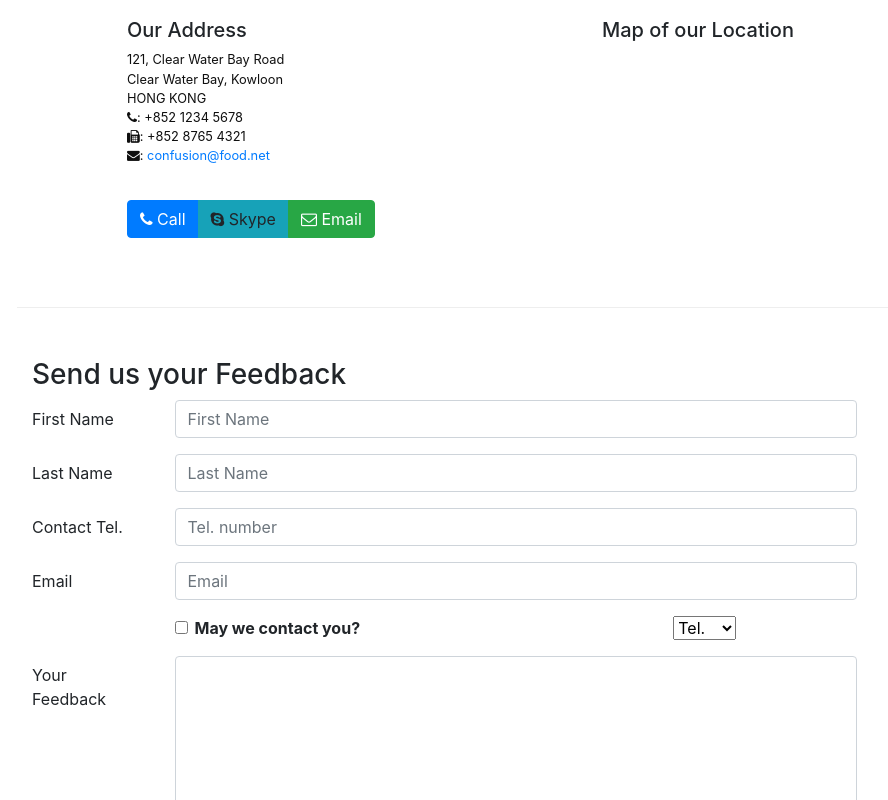
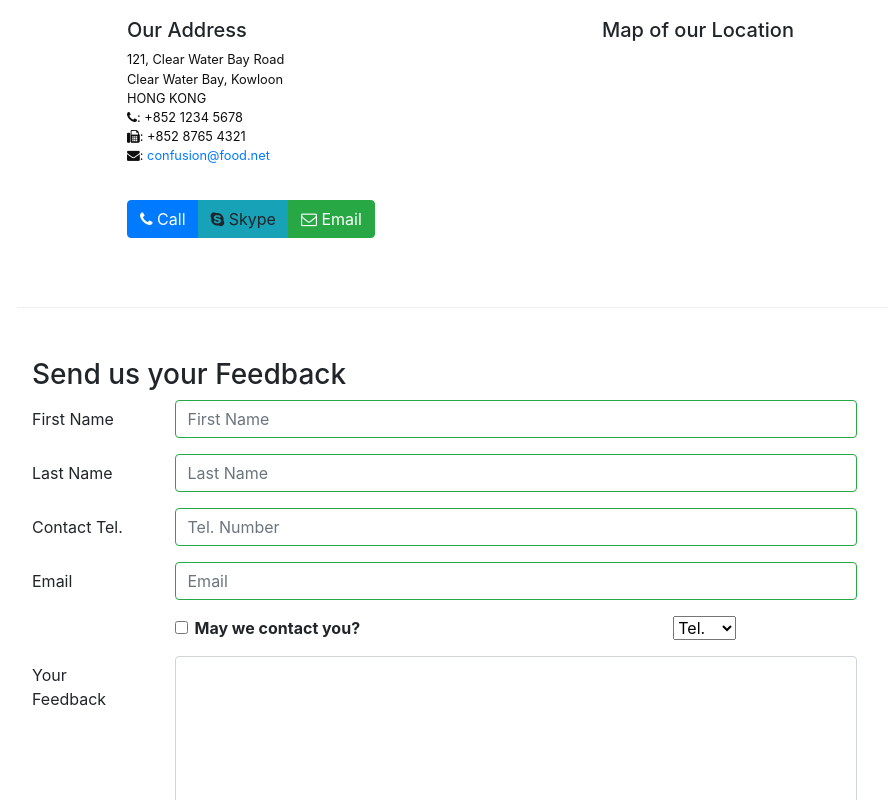
Before and after one commit to p-kayt/-FER201m_React_Lab8, a React (Create React App) app: page /contactus in a window 1280 px wide. Shown: the part 584-1384 px from the top of the page, without its empty margins (53-941 px from the left). Built offline with nearby package versions, Linux system fonts and the light colour scheme.

Commit message:
Controlled Form Validation

```diff
--- a/src/components/ContactComponent.js
+++ b/src/components/ContactComponent.js
@@ -1,51 +1,85 @@
-import React, { Component }from 'react';
-import { Breadcrumb, BreadcrumbItem,
-    Button, Form, FormGroup, Label, Input, Col } from 'reactstrap';
-import { Link } from 'react-router-dom';
+import React, { Component } from "react";
+import { Breadcrumb, BreadcrumbItem, Button, Form, FormGroup, Label, Input, Col, Row, FormFeedback } from "reactstrap";
+import { Link } from "react-router-dom";
 
 class Contact extends Component {
-
    constructor(props) {
       super(props);
 
       this.state = {
-            firstname: '',
-            lastname: '',
-            telnum: '',
-            email: '',
+         firstname: "",
+         lastname: "",
+         telnum: "",
+         email: "",
          agree: false,
-            contactType: 'Tel.',
-            message: ''
+         contactType: "Tel.",
+         message: "",
+         touched: {
+            firstname: false,
+            lastname: false,
+            telnum: false,
+            email: false,
+         },
+      };
+      this.handleSubmit = this.handleSubmit.bind(this);
+      this.handleInputChange = this.handleInputChange.bind(this);
+      this.handleBlur = this.handleBlur.bind(this);
+   }
+
+   handleBlur = (field) => (evt) => {
+      this.setState({
+         touched: { ...this.state.touched, [field]: true },
+      });
    };
 
-        this.handleInputChange = this.handleInputChange.bind(this);
-        this.handleSubmit = this.handleSubmit.bind(this);
+   validate(firstname, lastname, telnum, email) {
+      const errors = {
+         firstname: "",
+         lastname: "",
+         telnum: "",
+         email: "",
+      };
 
+      if (this.state.touched.firstname && firstname.length < 3) errors.firstname = "First Name should be >= 3 characters";
+      else if (this.state.touched.firstname && firstname.length > 10) errors.firstname = "First Name should be <= 10 characters";
+
+      if (this.state.touched.lastname && lastname.length < 3) errors.lastname = "Last Name should be >= 3 characters";
+      else if (this.state.touched.lastname && lastname.length > 10) errors.lastname = "Last Name should be <= 10 characters";
+
+      const reg = /^\d+$/;
+      if (this.state.touched.telnum && !reg.test(telnum)) errors.telnum = "Tel. Number should contain only numbers";
+
+      if (this.state.touched.email && email.split("").filter((x) => x === "@").length !== 1) errors.email = "Email should contain a @";
+
+      return errors;
    }
 
    handleInputChange(event) {
       const target = event.target;
-        const value = target.type === 'checkbox' ? target.checked : target.value;
+      const value = target.type === "checkbox" ? target.checked : target.value;
       const name = target.name;
 
       this.setState({
-          [name]: value
+         [name]: value,
       });
    }
 
    handleSubmit(event) {
-        console.log('Current State is: ' + JSON.stringify(this.state));
-        alert('Current State is: ' + JSON.stringify(this.state));
+      console.log("Current State is: " + JSON.stringify(this.state));
+      alert("Current State is: " + JSON.stringify(this.state));
       event.preventDefault();
    }
 
+   render() {
+      const errors = this.validate(this.state.firstname, this.state.lastname, this.state.telnum, this.state.email);
 
-    render() {
-        return(
+      return (
          <div className="container">
             <div className="row">
                <Breadcrumb>
-                        <BreadcrumbItem><Link to="/home">Home</Link></BreadcrumbItem>
+                  <BreadcrumbItem>
+                     <Link to="/home">Home</Link>
+                  </BreadcrumbItem>
                   <BreadcrumbItem active>Contact Us</BreadcrumbItem>
                </Breadcrumb>
                <div className="col-12">
@@ -61,11 +95,16 @@ class Contact extends Component {
                <div className="col-12 col-sm-4 offset-sm-1">
                   <h5>Our Address</h5>
                   <address>
-                            121, Clear Water Bay Road<br />
-                            Clear Water Bay, Kowloon<br />
-                            HONG KONG<br />
-                            <i className="fa fa-phone"></i>: +852 1234 5678<br />
-                            <i className="fa fa-fax"></i>: +852 8765 4321<br />
+                     121, Clear Water Bay Road
+                     <br />
+                     Clear Water Bay, Kowloon
+                     <br />
+                     HONG KONG
+                     <br />
+                     <i className="fa fa-phone"></i>: +852 1234 5678
+                     <br />
+                     <i className="fa fa-fax"></i>: +852 8765 4321
+                     <br />
                      <i className="fa fa-envelope"></i>: <a href="mailto:confusion@food.net">confusion@food.net</a>
                   </address>
                </div>
@@ -74,9 +113,15 @@ class Contact extends Component {
                </div>
                <div className="col-12 col-sm-11 offset-sm-1">
                   <div className="btn-group" role="group">
-                            <a role="button" className="btn btn-primary" href="tel:+85212345678"><i className="fa fa-phone"></i> Call</a>
-                            <a role="button" className="btn btn-info"><i className="fa fa-skype"></i> Skype</a>
-                            <a role="button" className="btn btn-success" href="mailto:confusion@food.net"><i className="fa fa-envelope-o"></i> Email</a>
+                     <a role="button" className="btn btn-primary" href="tel:+85212345678">
+                        <i className="fa fa-phone"></i> Call
+                     </a>
+                     <a role="button" className="btn btn-info">
+                        <i className="fa fa-skype"></i> Skype
+                     </a>
+                     <a role="button" className="btn btn-success" href="mailto:confusion@food.net">
+                        <i className="fa fa-envelope-o"></i> Email
+                     </a>
                   </div>
                </div>
             </div>
@@ -88,73 +133,108 @@ class Contact extends Component {
                <div className="col-12 col-md-9">
                   <Form onSubmit={this.handleSubmit}>
                      <FormGroup row>
-                                <Label htmlFor="firstname" md={2}>First Name</Label>
+                        <Label htmlFor="firstname" md={2}>
+                           First Name
+                        </Label>
                         <Col md={10}>
-                                    <Input type="text" id="firstname" name="firstname"
+                           <Input
+                              type="text"
+                              id="firstname"
+                              name="firstname"
                               placeholder="First Name"
                               value={this.state.firstname}
-                                        onChange={this.handleInputChange} />
+                              valid={errors.firstname === ""}
+                              invalid={errors.firstname !== ""}
+                              onBlur={this.handleBlur("firstname")}
+                              onChange={this.handleInputChange}
+                           />
+                           <FormFeedback>{errors.firstname}</FormFeedback>
                         </Col>
                      </FormGroup>
                      <FormGroup row>
-                                <Label htmlFor="lastname" md={2}>Last Name</Label>
+                        <Label htmlFor="lastname" md={2}>
+                           Last Name
+                        </Label>
                         <Col md={10}>
-                                    <Input type="text" id="lastname" name="lastname"
+                           <Input
+                              type="text"
+                              id="lastname"
+                              name="lastname"
                               placeholder="Last Name"
                               value={this.state.lastname}
-                                        onChange={this.handleInputChange} />
+                              valid={errors.lastname === ""}
+                              invalid={errors.lastname !== ""}
+                              onBlur={this.handleBlur("lastname")}
+                              onChange={this.handleInputChange}
+                           />
+                           <FormFeedback>{errors.lastname}</FormFeedback>
                         </Col>
                      </FormGroup>
                      <FormGroup row>
-                            <Label htmlFor="telnum" md={2}>Contact Tel.</Label>
+                        <Label htmlFor="telnum" md={2}>
+                           Contact Tel.
+                        </Label>
                         <Col md={10}>
-                                    <Input type="tel" id="telnum" name="telnum"
-                                        placeholder="Tel. number"
+                           <Input
+                              type="tel"
+                              id="telnum"
+                              name="telnum"
+                              placeholder="Tel. Number"
                               value={this.state.telnum}
-                                        onChange={this.handleInputChange} />
+                              valid={errors.telnum === ""}
+                              invalid={errors.telnum !== ""}
+                              onBlur={this.handleBlur("telnum")}
+                              onChange={this.handleInputChange}
+                           />
+                           <FormFeedback>{errors.telnum}</FormFeedback>
                         </Col>
                      </FormGroup>
                      <FormGroup row>
-                                <Label htmlFor="email" md={2}>Email</Label>
+                        <Label htmlFor="email" md={2}>
+                           Email
+                        </Label>
                         <Col md={10}>
-                                    <Input type="email" id="email" name="email"
+                           <Input
+                              type="email"
+                              id="email"
+                              name="email"
                               placeholder="Email"
                               value={this.state.email}
-                                        onChange={this.handleInputChange} />
+                              valid={errors.email === ""}
+                              invalid={errors.email !== ""}
+                              onBlur={this.handleBlur("email")}
+                              onChange={this.handleInputChange}
+                           />
+                           <FormFeedback>{errors.email}</FormFeedback>
                         </Col>
                      </FormGroup>
+
                      <FormGroup row>
-                                <Col md={{size: 6, offset: 2}}>
+                        <Col md={{ size: 6, offset: 2 }}>
                            <FormGroup check>
                               <Label check>
-                                            <Input type="checkbox"
-                                                name="agree"
-                                                checked={this.state.agree}
-                                                onChange={this.handleInputChange} /> {' '}
+                                 <Input type="checkbox" name="agree" checked={this.state.agree} onChange={this.handleInputChange} />{" "}
                                  <strong>May we contact you?</strong>
                               </Label>
                            </FormGroup>
                         </Col>
-                                <Col md={{size: 3, offset: 1}}>
-                                    <Input type="select" name="contactType"
-                                            value={this.state.contactType}
-                                            onChange={this.handleInputChange}>
+                        <Col md={{ size: 3, offset: 1 }}>
+                           <Input type="select" name="contactType" value={this.state.contactType} onChange={this.handleInputChange}>
                               <option>Tel.</option>
                               <option>Email</option>
                            </Input>
                         </Col>
                      </FormGroup>
                      <FormGroup row>
-                                <Label htmlFor="message" md={2}>Your Feedback</Label>
+                        <Label htmlFor="message" md={2}>
+                           Your Feedback
+                        </Label>
                         <Col md={10}>
-                                    <Input type="textarea" id="message" name="message"
-                                        rows="12"
-                                        value={this.state.message}
-                                        onChange={this.handleInputChange}></Input>
+                           <Input type="textarea" id="message" name="message" rows="12" value={this.state.message} onChange={this.handleInputChange}></Input>
                         </Col>
                      </FormGroup>
                      <FormGroup row>
-                                <Col md={{size: 10, offset: 2}}>
+                        <Col md={{ size: 10, offset: 2 }}>
                            <Button type="submit" color="primary">
                               Send Feedback
                            </Button>
@@ -163,12 +243,9 @@ class Contact extends Component {
                   </Form>
                </div>
             </div>
-
          </div>
       );
-
    }
-
 }
 
 export default Contact;
```
Lines whose indentation alone changed are shown as unchanged.
